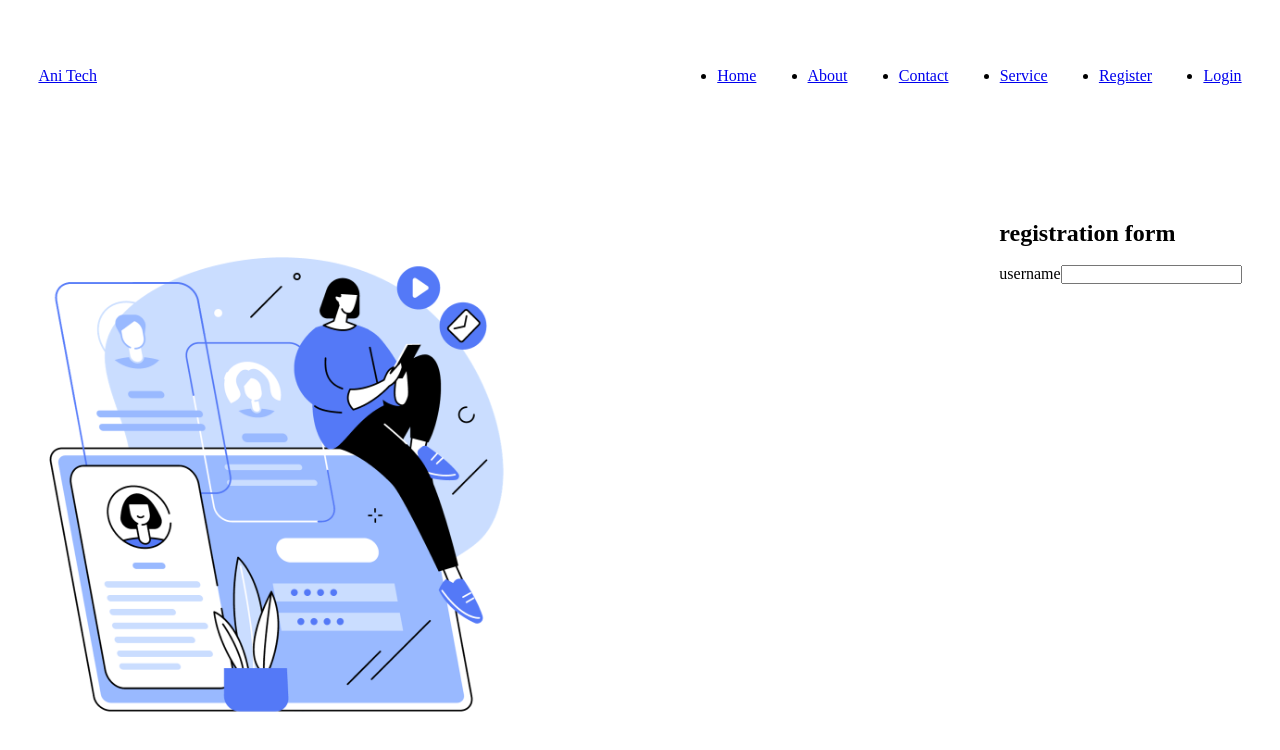
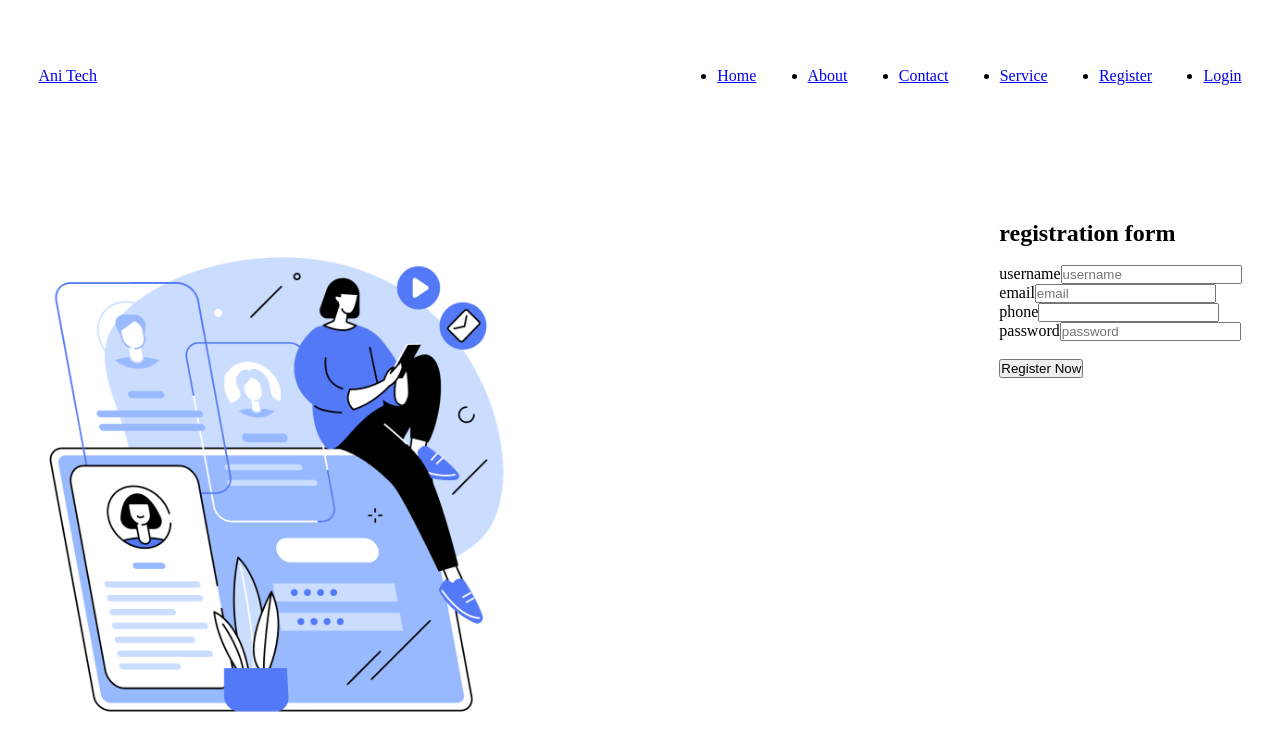
Before and after one commit to anirudhhbehera/MERN-Jan-2024, a React (Vite) app in the folder Client/: page /register in a window 1280 px wide. Shown: the top 750 px of the page. Built offline with nearby package versions, Linux system fonts and the light colour scheme.

Commit message:
Added Registration logic on frontend

```diff
--- a/Client/src/pages/Register.jsx
+++ b/Client/src/pages/Register.jsx
@@ -1,5 +1,29 @@
+import { useState } from "react";
 
 export const Register = () => {
+  const [user, setUser] = useState({
+    username: "",
+    email: "",
+    phone: "",
+    password: "",
+  });
+
+  const handleInput = (e) => {
+    console.log(e);
+    let name = e.target.name;
+    let value = e.target.value;
+
+    setUser({
+      ...user,
+      [name]: value,
+    });
+  };
+
+  // handle form on submit
+  const handleSubmit = (e) => {
+    e.preventDefault();
+    console.log(user);
+  };
   return (
     <>
       <section>
@@ -17,11 +41,50 @@
               <div className="registration-form">
                 <h1 className="main-heading mb-3">registration form</h1>
                 <br />
-                <form>
+                <form onSubmit={handleSubmit}>
                   <div>
                     <label htmlFor="username">username</label>
-                    <input type="text" name="" />
+                    <input
+                      type="text"
+                      name="username"
+                      value={user.username}
+                      onChange={handleInput}
+                      placeholder="username"
+                    />
                   </div>
+                  <div>
+                    <label htmlFor="email">email</label>
+                    <input
+                      type="text"
+                      name="email"
+                      value={user.email}
+                      onChange={handleInput}
+                      placeholder="email"
+                    />
+                  </div>
+                  <div>
+                    <label htmlFor="phone">phone</label>
+                    <input
+                      type="number"
+                      name="phone"
+                      value={user.phone}
+                      onChange={handleInput}
+                    />
+                  </div>
+                  <div>
+                    <label htmlFor="password">password</label>
+                    <input
+                      type="password"
+                      name="password"
+                      value={user.password}
+                      onChange={handleInput}
+                      placeholder="password"
+                    />
+                  </div>
+                  <br />
+                  <button type="submit" className="btn btn-submit">
+                    Register Now
+                  </button>
                 </form>
               </div>
             </div>
```
